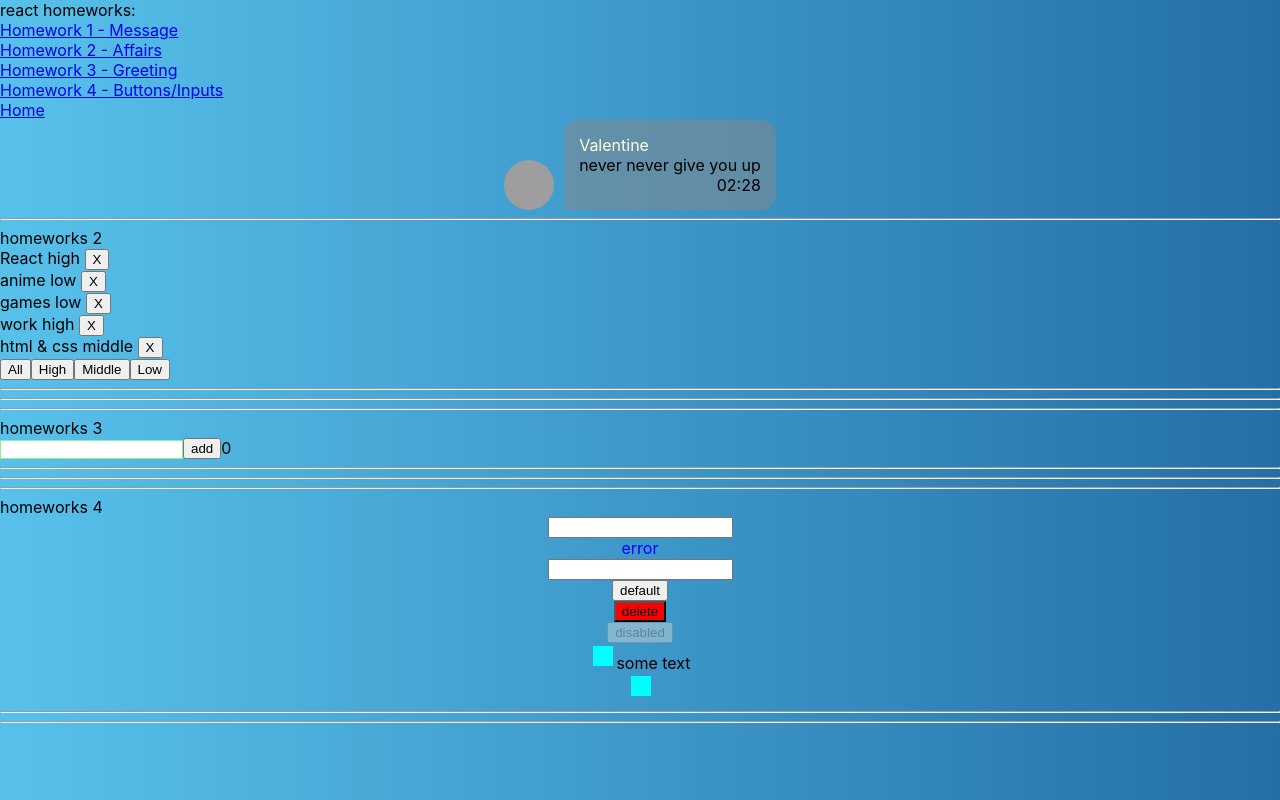
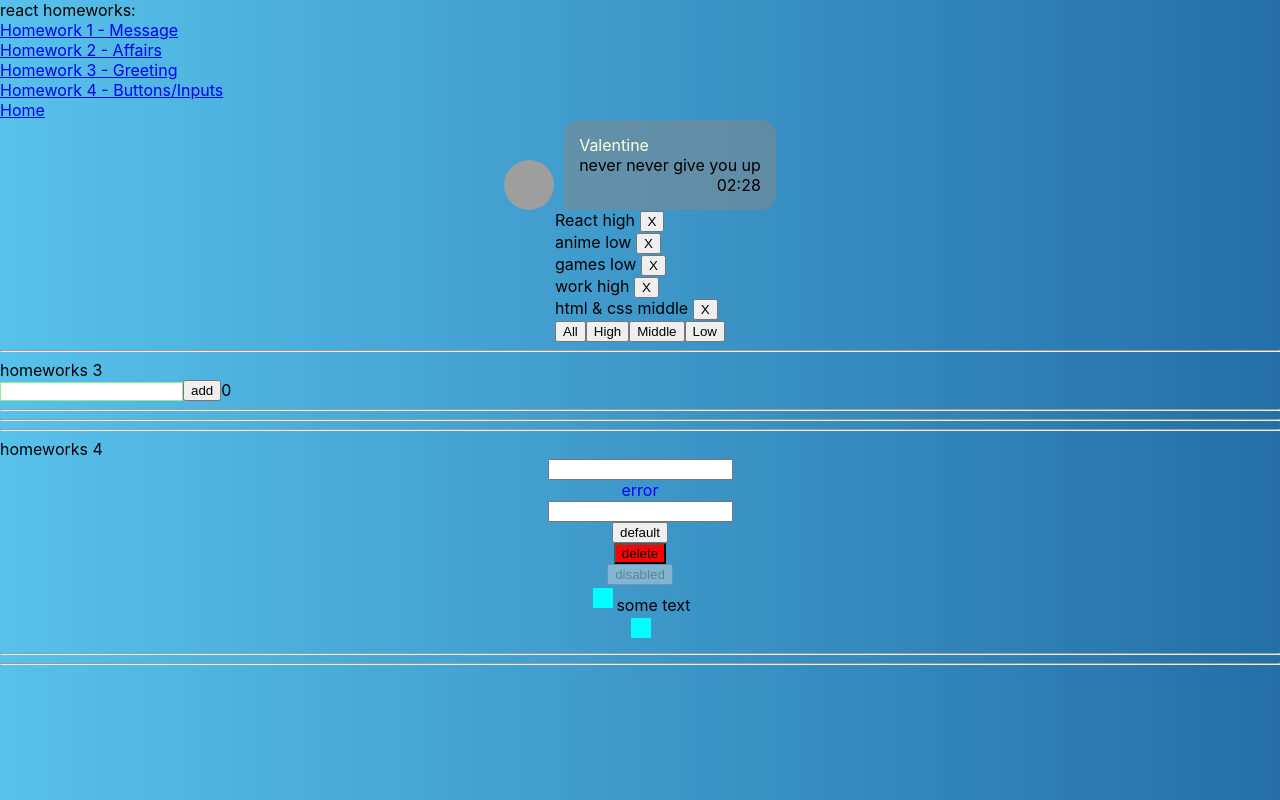
Before and after one commit to valtikamore/simple-tasks, a React (Create React App) app: page /#/pre-junior in a window 1280 px wide. Built offline with nearby package versions, Linux system fonts and the light colour scheme; grey boxes are pictures that could not be loaded.

Commit message:
homework 5 : fix hw2 (styles in dev)

```diff
--- a/src/p2-homeworks/h2/Affairs.module.css
+++ b/src/p2-homeworks/h2/Affairs.module.css
@@ -1,3 +1,8 @@
 .someClass {
 
 }
+
+.wrapper {
+    display: grid;
+    place-items: center;
+}
--- a/src/p2-homeworks/h2/Affairs.tsx
+++ b/src/p2-homeworks/h2/Affairs.tsx
@@ -1,6 +1,7 @@
 import React from 'react'
 import Affair from './Affair'
 import {AffairType, FilterType} from './HW2'
+import s from './Affairs.module.css'
 
 type AffairsPropsType = { // need to fix any
     data: AffairType[]
@@ -23,14 +24,17 @@ function Affairs(props: AffairsPropsType) {
     const setLow = () => {props.setFilter('low')}
 
     return (
-        <div>
+        <div className={s.wrapper}>
+            <div>
+                {mappedAffairs}
 
-            {mappedAffairs}
+                <button onClick={setAll}>All</button>
+                <button onClick={setHigh}>High</button>
+                <button onClick={setMiddle}>Middle</button>
+                <button onClick={setLow}>Low</button>
+            </div>
 
-            <button onClick={setAll}>All</button>
-            <button onClick={setHigh}>High</button>
-            <button onClick={setMiddle}>Middle</button>
-            <button onClick={setLow}>Low</button>
+
         </div>
     )
 }
--- a/src/p2-homeworks/h2/HW2.tsx
+++ b/src/p2-homeworks/h2/HW2.tsx
@@ -37,20 +37,17 @@ function HW2() {
 
     return (
         <div>
-            <hr/>
-            homeworks 2
 
-            {/*should work (должно работать)*/}
             <Affairs
                 data={filteredAffairs}
                 setFilter={setFilter}
                 deleteAffairCallback={deleteAffairCallback}
             />
 
-            <hr/>
+
             {/*для личного творчества, могу проверить*/}
             {/*<AlternativeAffairs/>*/}
-            <hr/>
+
         </div>
     )
 }
```
